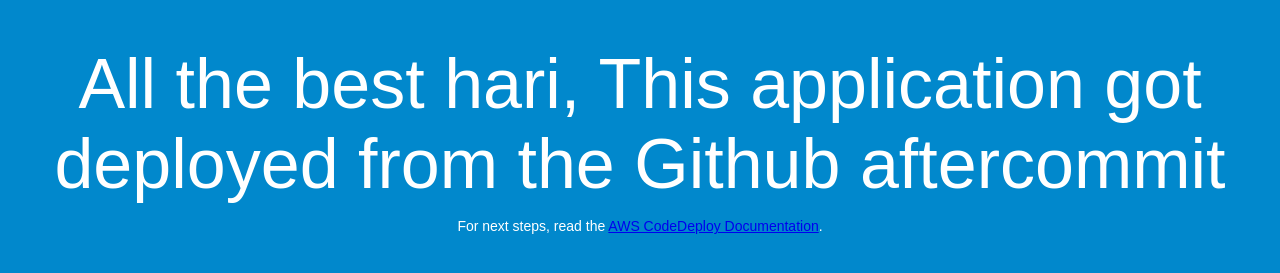
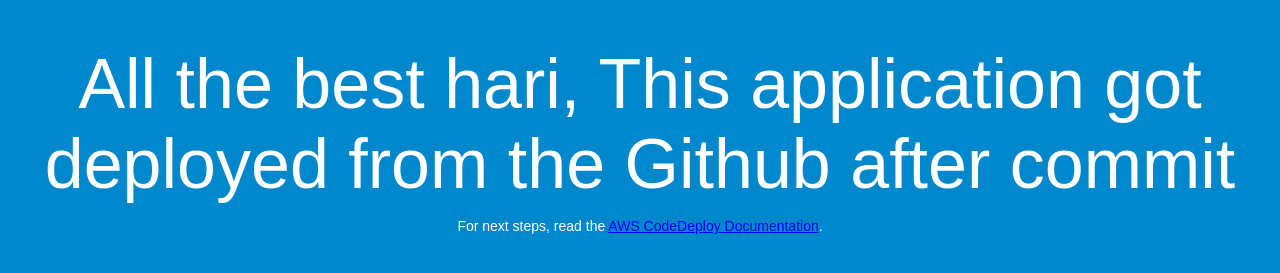
Before and after one commit to harikrishna1210/practice, a plain HTML site: page index.html in a window 1280 px wide. Shown: the part 185-458 px from the top of the page. Drawn offline with Linux system fonts and the light colour scheme.

Commit message:
testing github auto deploy

```diff
--- a/index.html
+++ b/index.html
@@ -28,7 +28,7 @@
   <div align="center">
     <h1>Congratulations</h1>
     <h2>This application was deployed using AWS CodeDeploy.</h2>
-     <h1>All the best hari, This application got deployed from the Github aftercommit</h1>
+     <h1>All the best hari, This application got deployed from the Github after commit</h1>
     <p>For next steps, read the <a href="http://aws.amazon.com/documentation/codedeploy">AWS CodeDeploy Documentation</a>.</p>
   </div>
 </body>
```
